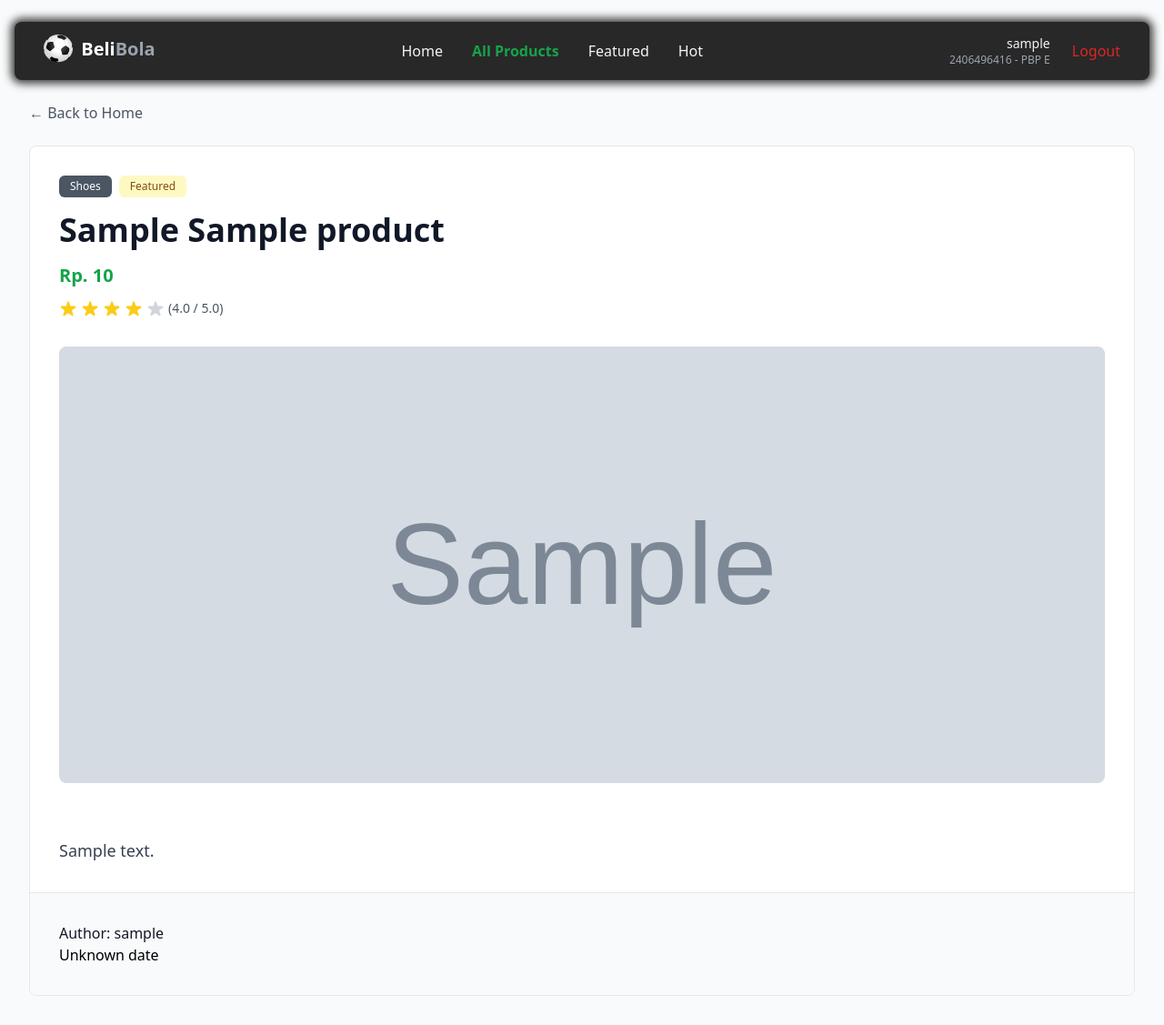
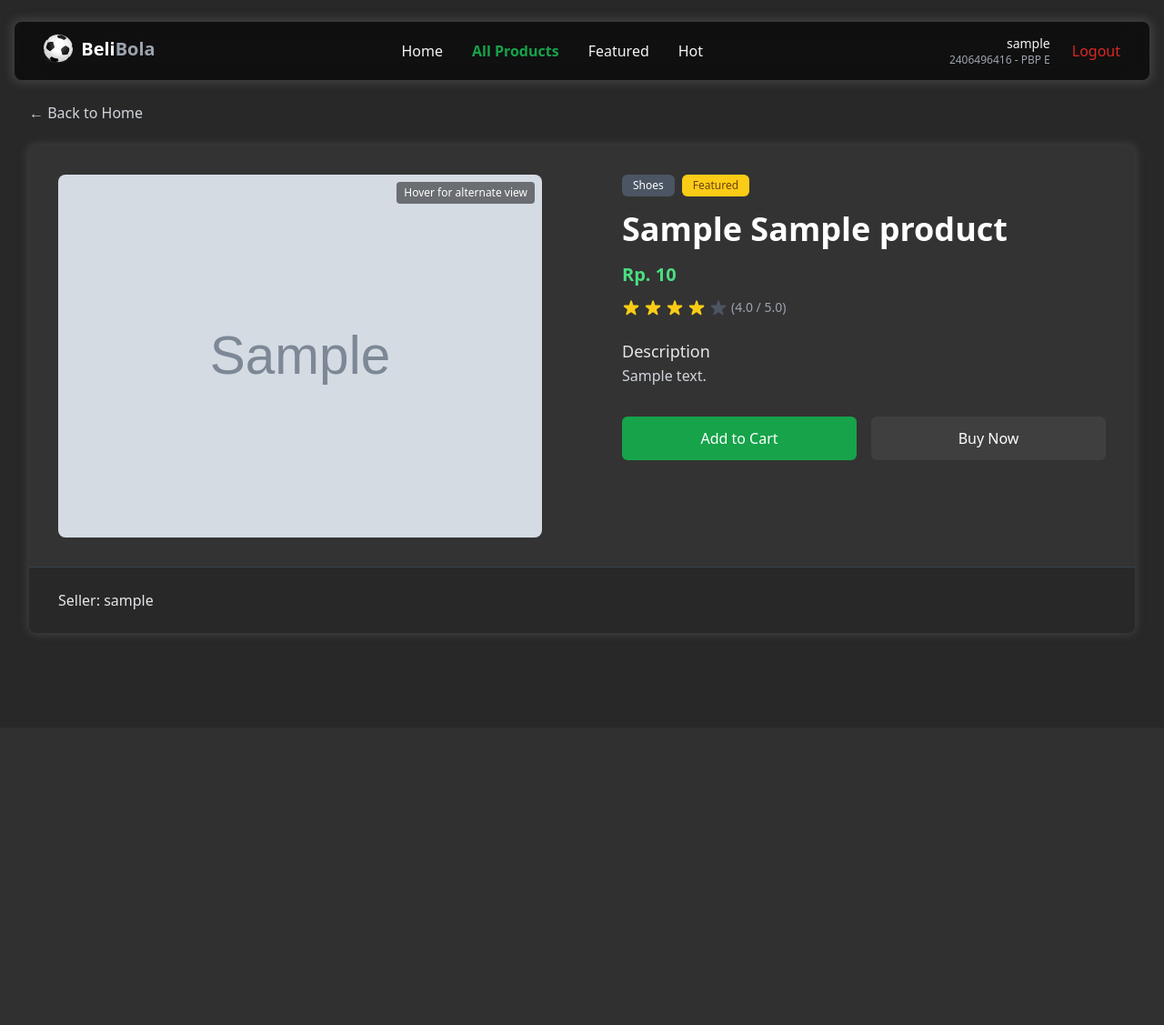
Before and after one commit to amadiojuno/football-shop, a Django app: page /product/1/ in a window 1280 px wide. Shown: the whole page at 91% size. After the commit the page ends 670 px from the top, so only its background shows below. Run offline with Django 5.2, Linux system fonts and the light colour scheme; a user stored in the database is signed in; tables that the repository leaves empty hold one stand-in row (values such as "Sample post"); grey boxes marked "Sample" are stand-in pictures; some libraries are stand-ins or nearby versions.

Commit message:
perbaiki desain

```diff
--- a/main/templates/show_product.html
+++ b/main/templates/show_product.html
@@ -8,104 +8,128 @@
 
 {% block content %}
 {% include 'navbar.html' %}
-<div class="bg-gray-50 w-full min-h-screen">
+<div class="w-full min-h-screen" style="background-color: #282828;">
     <div class="max-w-7xl mx-auto px-4 sm:px-6 lg:px-8 pt-24 pb-8">
 
         <!-- Back Navigation -->
         <div class="mb-6 mt-4">
-            <a href="{% url 'main:show_main' %}" class="text-gray-600 hover:text-gray-900 font-medium transition-colors">
+            <a href="{% url 'main:show_main' %}" class="text-gray-300 hover:text-white font-medium transition-colors">
                 ← Back to Home
             </a>
         </div>
 
-        <!-- Article -->
-        <article class="bg-white rounded-lg border border-gray-200 overflow-hidden">
+        <!-- Product Details -->
+        <div class="rounded-lg overflow-hidden shadow-lg" style="box-shadow: 0 0 10px 2px #3f3f3f; background-color: #333333;">
 
-            <!-- Header -->
+            <!-- Two-column layout for product -->
+            <div class="grid grid-cols-1 md:grid-cols-2 gap-6">
+
+                <!-- Left Column - Product Image -->
                 <div class="p-6 sm:p-8">
+                    {% if product.thumbnail %}
+                        <div class="relative overflow-hidden">
+                            <img src="{{ product.thumbnail }}"
+                                alt="{{ product.name }}"
+                                class="w-full h-auto object-cover rounded-lg">
+                            {% if product.thumbnail_alt %}
+                                <div class="absolute top-0 right-0 m-2 bg-black bg-opacity-50 text-white text-xs px-2 py-1 rounded">
+                                    Hover for alternate view
+                                </div>
+                                <img src="{{ product.thumbnail_alt }}"
+                                    alt="{{ product.name }} - alternative"
+                                    class="absolute inset-0 w-full h-full object-cover rounded-lg opacity-0 hover:opacity-100 transition-opacity">
+                            {% endif %}
+                        </div>
+                    {% else %}
+                        <div class="bg-gray-700 h-64 flex items-center justify-center rounded-lg">
+                            <svg class="w-16 h-16 text-gray-600" fill="none" stroke="currentColor" viewBox="0 0 24 24" xmlns="http://www.w3.org/2000/svg">
+                                <path stroke-linecap="round" stroke-linejoin="round" stroke-width="2" d="M4 16l4.586-4.586a2 2 0 012.828 0L16 16m-2-2l1.586-1.586a2 2 0 012.828 0L20 14m-6-6h.01M6 20h12a2 2 0 002-2V6a2 2 0 00-2-2H6a2 2 0 00-2 2v12a2 2 0 002 2z"></path>
+                            </svg>
+                        </div>
+                    {% endif %}
+                </div>
+
+                <!-- Right Column - Product Details -->
+                <div class="p-6 sm:p-8">
+                    <!-- Categories and Tags -->
                     <div class="flex flex-wrap items-center gap-2 mb-4">
-                    <span class="inline-flex items-center px-3 py-1 rounded-md text-xs font-medium bg-gray-600 text-white">
+                        <span class="px-3 py-1 rounded-md text-xs font-medium bg-gray-600 text-white">
                             {{ product.get_category_display }}
                         </span>
                         {% if product.is_featured %}
-                        <span class="inline-flex items-center px-3 py-1 rounded-md text-xs font-medium bg-yellow-100 text-yellow-800">
+                            <span class="px-3 py-1 rounded-md text-xs font-medium bg-yellow-400 text-yellow-900">
                                 Featured
                             </span>
                         {% endif %}
                         {% if product.is_hot %}
-                        <span class="inline-flex items-center px-3 py-1 rounded-md text-xs font-medium bg-red-100 text-red-800">
+                            <span class="px-3 py-1 rounded-md text-xs font-medium bg-red-500 text-white">
                                 Hot
                             </span>
                         {% endif %}
                     </div>
 
-                <h1 class="text-3xl sm:text-4xl font-bold text-gray-900 leading-tight mb-4">
+                    <!-- Product Title -->
+                    <h1 class="text-3xl sm:text-4xl font-bold text-white leading-tight mb-4">
                         {{ product.brand }} {{ product.name }}
                     </h1>
 
-                <h4 class="text-xl font-bold text-green-600 mb-3">
+                    <!-- Price -->
+                    <h4 class="text-xl font-bold text-green-400 mb-3">
                         Rp. {{ product.price|intcomma }}
                     </h4>
 
-                <div class="flex flex-wrap items-center text-lg text-gray-500 gap-1">
+                    <!-- Rating -->
+                    <div class="flex items-center text-lg text-gray-400 gap-1 mb-6">
                         {% for i in "12345" %}
                             {% if forloop.counter <= product.rating %}
-                            <svg class="w-5 h-5 text-yellow-400" fill="currentColor" viewBox="0 0 20 20" xmlns="http://www.w3.org/2000/svg"><title> </title><path d="M9.049 2.927c.3-.921 1.603-.921 1.902 0l1.286 3.974a1 1 0 00.95.69h4.18c.969 0 1.371 1.24.588 1.81l-3.39 2.462a1 1 0 00-.364 1.118l1.287 3.974c.3.921-.755 1.688-1.54 1.118l-3.39-2.462a1 1 0 00-1.175 0l-3.39 2.462c-.784.57-1.838-.197-1.539-1.118l1.286-3.974a1 1 0 00-.364-1.118L2.225 9.4c-.783-.57-.38-1.81.588-1.81h4.18a1 1 0 00.951-.69l1.285-3.974z"></path></svg>
+                                <svg class="w-5 h-5 text-yellow-400" fill="currentColor" viewBox="0 0 20 20" xmlns="http://www.w3.org/2000/svg"><path d="M9.049 2.927c.3-.921 1.603-.921 1.902 0l1.286 3.974a1 1 0 00.95.69h4.18c.969 0 1.371 1.24.588 1.81l-3.39 2.462a1 1 0 00-.364 1.118l1.287 3.974c.3.921-.755 1.688-1.54 1.118l-3.39-2.462a1 1 0 00-1.175 0l-3.39 2.462c-.784.57-1.838-.197-1.539-1.118l1.286-3.974a1 1 0 00-.364-1.118L2.225 9.4c-.783-.57-.38-1.81.588-1.81h4.18a1 1 0 00.951-.69l1.285-3.974z"></path></svg>
                             {% else %}
-                            <svg class="w-5 h-5 text-gray-300" fill="currentColor" viewBox="0 0 20 20" xmlns="http://www.w3.org/2000/svg"><title>Star</title><path d="M9.049 2.927c.3-.921 1.603-.921 1.902 0l1.286 3.974a1 1 0 00.95.69h4.18c.969 0 1.371 1.24.588 1.81l-3.39 2.462a1 1 0 00-.364 1.118l1.287 3.974c.3.921-.755 1.688-1.54 1.118l-3.39-2.462a1 1 0 00-1.175 0l-3.39 2.462c-.784.57-1.838-.197-1.539-1.118l1.286-3.974a1 1 0 00-.364-1.118L2.225 9.4c-.783-.57-.38-1.81.588-1.81h4.18a1 1 0 00.951-.69l1.285-3.974z"></path></svg>
+                                <svg class="w-5 h-5 text-gray-600" fill="currentColor" viewBox="0 0 20 20" xmlns="http://www.w3.org/2000/svg"><path d="M9.049 2.927c.3-.921 1.603-.921 1.902 0l1.286 3.974a1 1 0 00.95.69h4.18c.969 0 1.371 1.24.588 1.81l-3.39 2.462a1 1 0 00-.364 1.118l1.287 3.974c.3.921-.755 1.688-1.54 1.118l-3.39-2.462a1 1 0 00-1.175 0l-3.39 2.462c-.784.57-1.838-.197-1.539-1.118l1.286-3.974a1 1 0 00-.364-1.118L2.225 9.4c-.783-.57-.38-1.81.588-1.81h4.18a1 1 0 00.951-.69l1.285-3.974z"></path></svg>
                             {% endif %}
                         {% endfor %}
-                    <span class="text-sm text-gray-600">({{ product.rating }} / 5.0)</span>
+                        <span class="text-sm text-gray-400">({{ product.rating }} / 5.0)</span>
+                    </div>
+
+                    <!-- Description -->
+                    <div>
+                        <h3 class="text-lg font-medium text-gray-200">Description</h3>
+                        <div class="text-gray-300 leading-relaxed text-base">
+                            {{ product.description }}
                         </div>
                     </div>
 
-            <!-- Featured Image -->
-            {% if product.thumbnail %}
-                <div class="px-6 sm:px-8">
-                    <div class="relative overflow-hidden">
-                        <img src="{{ product.thumbnail }}"
-                            alt="{{ product.name }}"
-                            class="w-full sm:h-96 lg:h-[30rem] object-cover rounded-lg transition-opacity">
-                        {% if product.thumbnail_alt %}
-                            <img src="{{ product.thumbnail_alt }}"
-                                alt="{{ product.name }} - alternatif"
-                                class="absolute inset-0 w-full h-full object-cover rounded-lg opacity-0 transition-opacity hover:opacity-100">
-                        {% endif %}
-                    </div>
-                </div>
-            {% endif %}
-
-            <!-- Content -->
-            <div class="p-6 sm:p-8">
-                <div class="prose prose-lg max-w-none">
-                    <div class="text-gray-700 leading-relaxed whitespace-pre-line text-base sm:text-lg">
-                        {{ product.description }}
+                    <!-- Action Buttons -->
+                    <div class="grid grid-cols-2 gap-4 mt-8">
+                        <button class="px-6 py-3 bg-green-600 text-white rounded-md font-medium hover:bg-green-700 transition-colors">
+                            Add to Cart
+                        </button>
+                        <button class="px-6 py-3 bg-[#3f3f3f] text-white rounded-md font-medium hover:bg-[#151515] transition-colors">
+                            Buy Now
+                        </button>
                     </div>
                 </div>
             </div>
 
-            <!-- Author Info -->
-            <div class="border-t border-gray-200 p-6 sm:p-8 bg-gray-50">
+            <!-- Seller Info -->
+            <div class="border-t border-gray-700 p-6 sm:px-8 bg-[#282828]">
                 <div class="flex items-center justify-between">
                     <div>
-                        <div class="font-medium text-gray-900">
+                        <div class="font-medium text-gray-200">
                             {% if product.user %}
-                                <p>Author: {{ product.user.username }}</p>
+                                <p>Seller: {{ product.user.username }}</p>
                             {% else %}
-                                <p>Author: Anonymous</p>
+                                <p>Seller: Anonymous</p>
                             {% endif %}
                         </div>
                         {% if product.created_at %}
-                            <time datetime="{{ product.created_at|date:'c' }}">
-                            {{ product.created_at|date:"M j, Y" }}
-                            </time>
-                        {% else %}
-                            <p>Unknown date</p>
+                            <div class="text-sm text-gray-400">
+                                Listed on {{ product.created_at|date:"M j, Y" }}
+                            </div>
                         {% endif %}
                     </div>
                 </div>
             </div>
-        </article>
+        </div>
     </div>
 </div>
 {% endblock content %}
--- a/templates/navbar.html
+++ b/templates/navbar.html
@@ -1,6 +1,6 @@
 {% load static %}
 
-<nav class="fixed inset-x-4 top-6 mx-auto px-4 sm:px-6 lg:px-8 bg-[#282828] rounded-lg shadow-xl z-50 backdrop-blur-sm" style="box-shadow: 0 0 10px 4px #3f3f3f;">
+<nav class="fixed inset-x-4 top-6 mx-auto px-4 sm:px-6 lg:px-8 bg-[#000000]/60 rounded-lg shadow-xl z-50 backdrop-blur-md" style="box-shadow: 0 0 10px 4px #3f3f3f;">
   <div class="w-full">
     <div class="flex items-center justify-between h-16">
       <div class="flex items-center">
@@ -65,7 +65,7 @@
     </div>
   </div>
   <!-- Mobile Menu -->
-  <div class="mobile-menu hidden md:hidden bg-[#282828] border-t border-gray-400">
+  <div class="mobile-menu hidden md:hidden bg-[#000000]/60 border-t border-gray-400/30">
     <div class="px-6 py-4 space-y-4">
       <!-- Mobile Navigation Links -->
       <div class="space-y-1">
```
Also changed, not shown: main/templates/add_product.html (+11 -11 lines), main/templates/card_product.html (+7 -18 lines), main/templates/edit_product.html (+11 -11 lines). Lines whose indentation alone changed are shown as unchanged.
